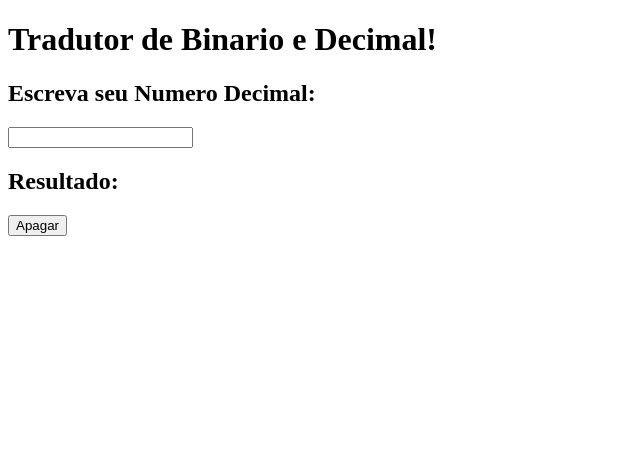
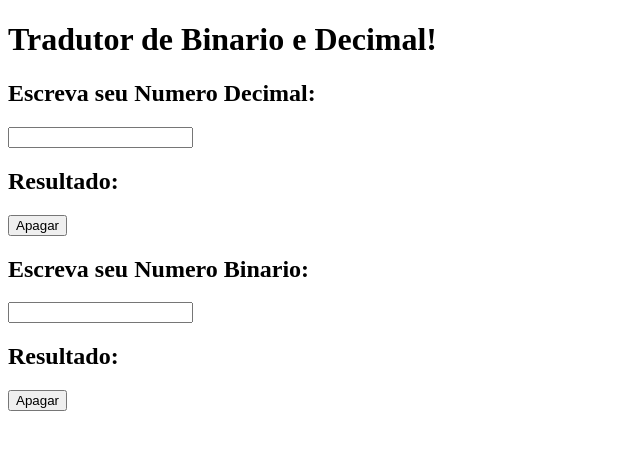
Before and after one commit to thehacktour/bin2dec, a React (Vite) app in the folder frontend/: page / in a window 1280 px wide. Shown: the top 450 px of the page, without its empty margins (0-640 px from the left). Built offline with nearby package versions, Linux system fonts and the light colour scheme.

Commit message:
Add binary to decimal function

```diff
--- a/frontend/src/decimal.jsx
+++ b/frontend/src/decimal.jsx
@@ -1,13 +1,42 @@
 import { useState } from 'react'
 
-const binaryToDecimal = (binary) => {
+const binaryToDecimal = (binaryNumber) => {
+  // Verifica se a entrada é um número binário válido (contendo apenas 0 e 1)
+  const binaryRegex = /^[0-1]+$/;
+  if (!binaryRegex.test(binaryNumber)) {
+    return "Entrada inválida! Digite apenas 0 e 1.";
+  }
 
+  // Converte o número binário para decimal
+  const decimalNumber = parseInt(binaryNumber, 2);
+  return decimalNumber;
 };
+const GeradorDeDecimal = () => {
 
-const GeradorDeDecimal = () => {
+  const [binarioInicial, aparecerNaTela] = useState('');
+  const [binarioIncremento, aparecerIncremento] = useState('');
+
+  const manipuladorDeDecimal = (event) => {
+    const valor = event.target.value;
+    aparecerNaTela(valor);
+    aparecerIncremento(binaryToDecimal(valor));
+  }
+
+  const deletarBinario = () =>{
+    aparecerIncremento('');
+    aparecerNaTela('');
+  }
+
   return (
     <div>
-
+      <h2>Escreva seu Numero Binario:</h2>
+      <input
+        type="number"
+        value={binarioInicial}
+        onChange={manipuladorDeDecimal}
+      />
+      <h2>Resultado: {binarioIncremento}</h2>
+      <button onClick={deletarBinario}>Apagar</button>
     </div>
   );
 }
```
